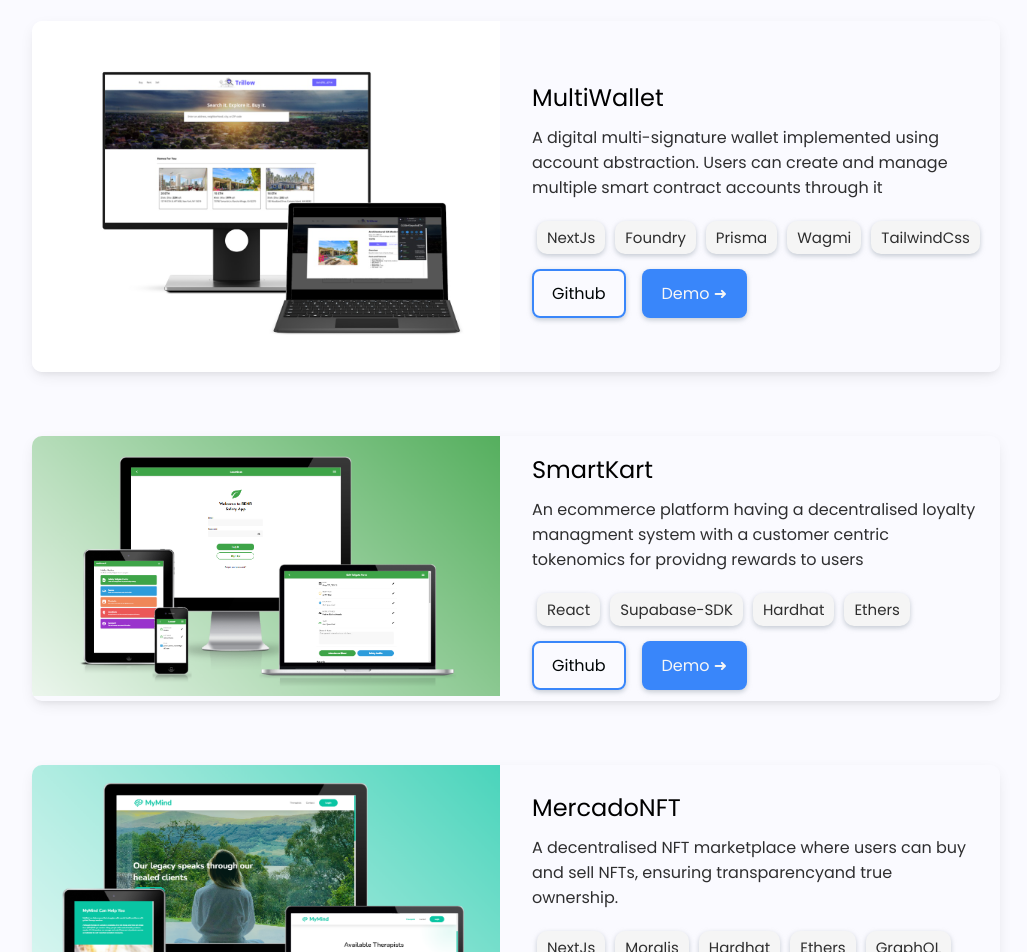
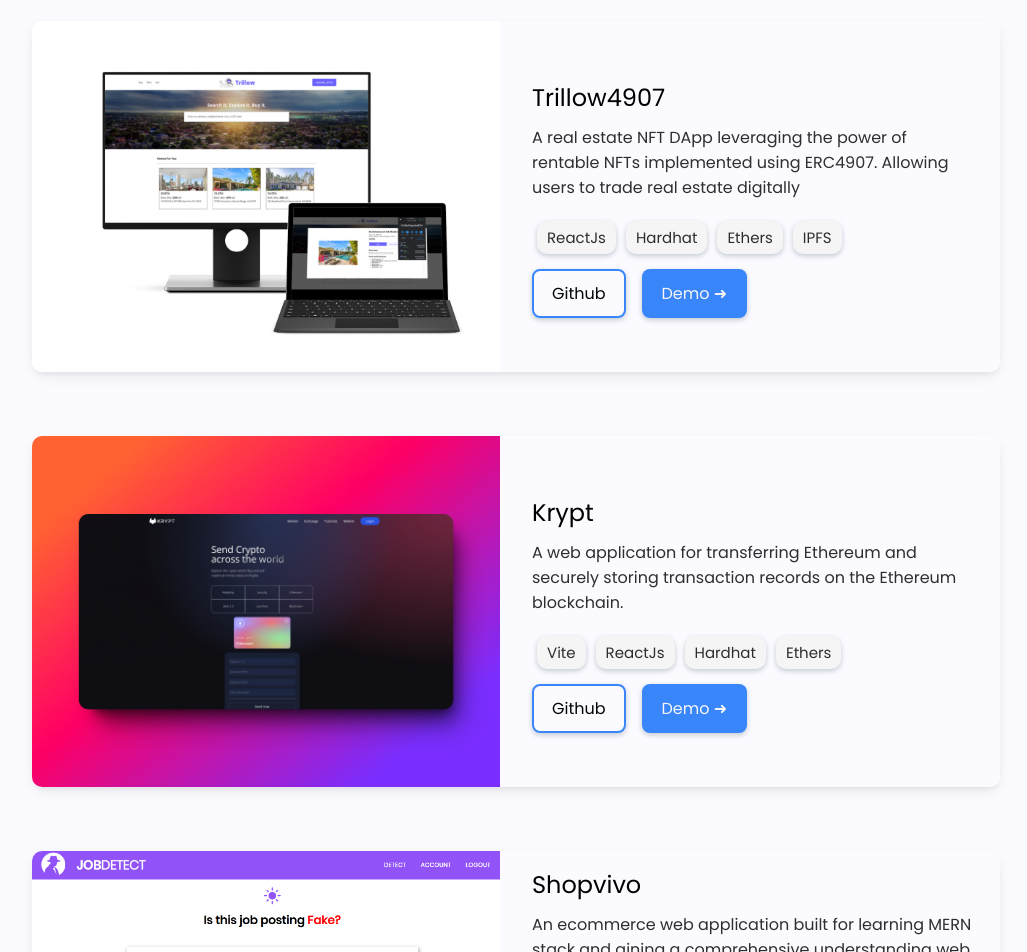
Before and after one commit to Smr0303/Samarjeet-Portfolio, a React (Create React App) app: page / in a window 1280 px wide. Shown: the part 920-1872 px from the top of the page, without its empty margins (124-1151 px from the left). Built offline with nearby package versions, Linux system fonts and the light colour scheme.

Commit message:
Testing deployment

```diff
--- a/src/data/ProjectData.js
+++ b/src/data/ProjectData.js
@@ -1,32 +1,32 @@
 // --------------------------------------- Project List
 export const ProjectList = [
-  {
-    img: "/trillow.jpg",
-    title: "MultiWallet",
-    description:
-      "A digital multi-signature wallet implemented using account abstraction. Users can create and manage multiple smart contract accounts through it",
-    tech_stack: ["NextJs", "Foundry", "Prisma", "Wagmi","TailwindCss"],
-    github_url: "https://github.com/Smr0303/MultiWallet",
-    demo_url: "https://multi-wallet-beta.vercel.app/",
-  },
-  {
-    img: "/renr-responsive.png",
-    title: "SmartKart",
-    description:
-      "An ecommerce platform having a decentralised loyalty managment system with a customer centric tokenomics for providng rewards to users",
-    tech_stack: ["React", "Supabase-SDK", "Hardhat","Ethers"],
-    github_url: "https://github.com/Flipkart-Grid5-0-Blockchain/grid-frontend",
-    demo_url:  "https://youtu.be/QQskLAJ6yng",
-  },
-  {
-    img: "/mymind-responsive.png",
-    title: "MercadoNFT",
-    description:
-      "A decentralised NFT marketplace where users can buy and sell NFTs, ensuring transparencyand true ownership.",
-    tech_stack: ["NextJs", "Moralis","Hardhat", "Ethers", "GraphQL"],
-    github_url: "https://github.com/Smr0303/MercadoNFT",
-    demo_url: "",
-  },
+  // {
+  //   img: "/trillow.jpg",
+  //   title: "MultiWallet",
+  //   description:
+  //     "A digital multi-signature wallet implemented using account abstraction. Users can create and manage multiple smart contract accounts through it",
+  //   tech_stack: ["NextJs", "Foundry", "Prisma", "Wagmi","TailwindCss"],
+  //   github_url: "https://github.com/Smr0303/MultiWallet",
+  //   demo_url: "https://multi-wallet-beta.vercel.app/",
+  // },
+  // {
+  //   img: "/renr-responsive.png",
+  //   title: "SmartKart",
+  //   description:
+  //     "An ecommerce platform having a decentralised loyalty managment system with a customer centric tokenomics for providng rewards to users",
+  //   tech_stack: ["React", "Supabase-SDK", "Hardhat","Ethers"],
+  //   github_url: "https://github.com/Flipkart-Grid5-0-Blockchain/grid-frontend",
+  //   demo_url:  "https://youtu.be/QQskLAJ6yng",
+  // },
+  // {
+  //   img: "/mymind-responsive.png",
+  //   title: "MercadoNFT",
+  //   description:
+  //     "A decentralised NFT marketplace where users can buy and sell NFTs, ensuring transparencyand true ownership.",
+  //   tech_stack: ["NextJs", "Moralis","Hardhat", "Ethers", "GraphQL"],
+  //   github_url: "https://github.com/Smr0303/MercadoNFT",
+  //   demo_url: "",
+  // },
   {
     img: "/trillow.jpg",
     title: "Trillow4907",
```
